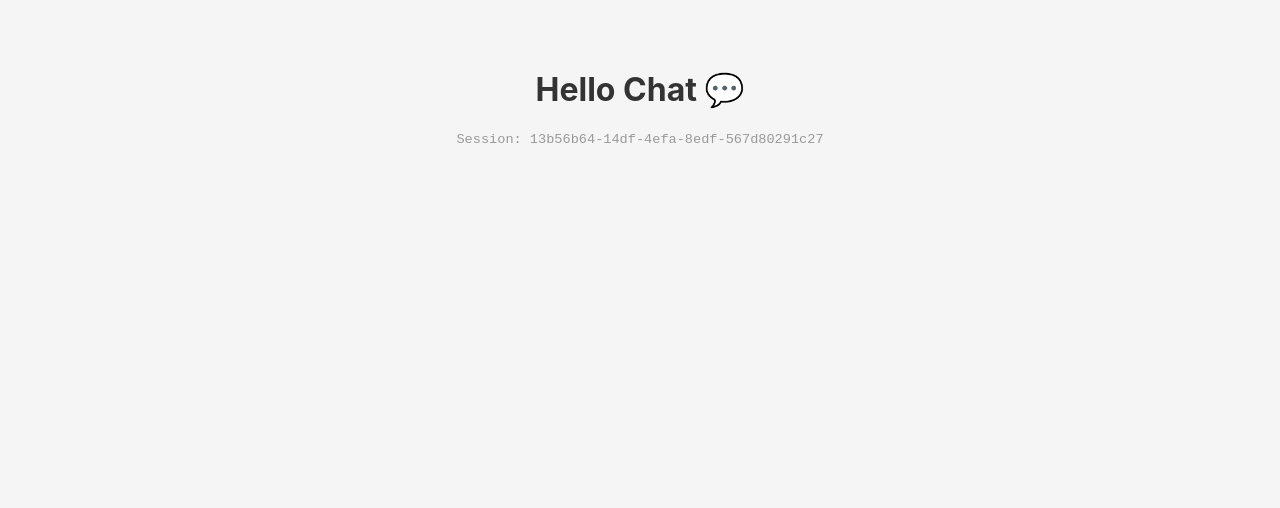
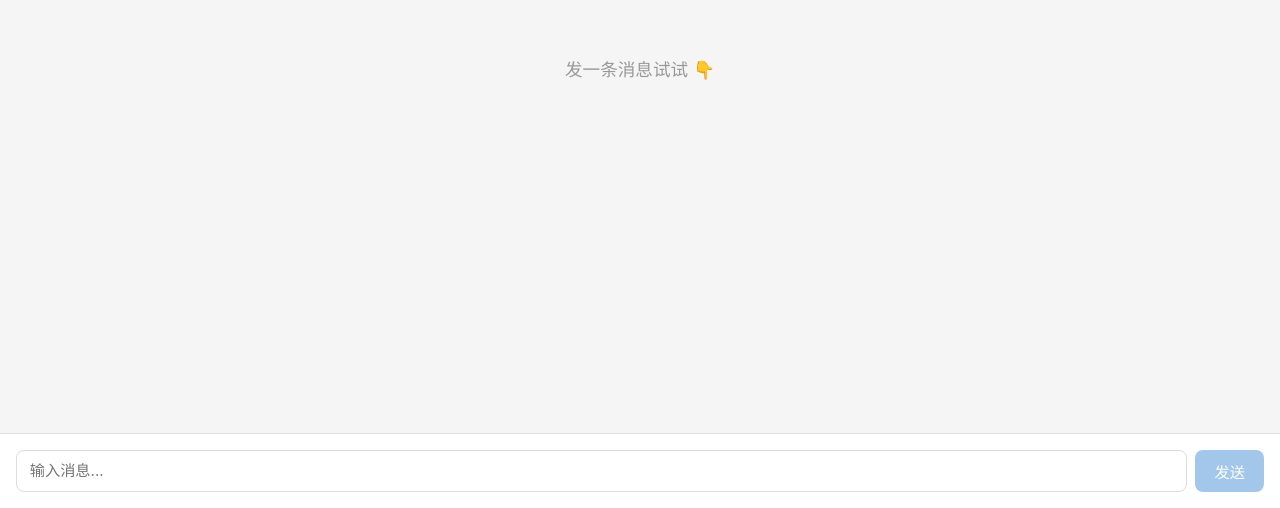
Before and after one commit to Joan-s-ai-project/frontend-vue3-chatbot, a Vue app: page / in a window 1280 px wide. Shown: the part 292-800 px from the top of the page. Built offline with nearby package versions, Linux system fonts and the light colour scheme.

Commit message:
Step 2 — ChatInput 组件 + 非流式发送

```diff
--- a/src/App.vue
+++ b/src/App.vue
@@ -1,13 +1,39 @@
 <script setup lang="ts">
-import { sessionId } from '@/services/chat'
+import { ref } from 'vue'
+import { sendMessage } from '@/services/chat'
+import ChatInput from '@/components/ChatInput.vue'
 
-console.log('[App] Chat session:', sessionId)
+const reply = ref('')
+const loading = ref(false)
+
+async function handleSend(message: string) {
+  console.log('[App] 发送:', message)
+  loading.value = true
+  reply.value = ''
+
+  try {
+    const result = await sendMessage(message)
+    console.log('[App] 收到回复:', result)
+    reply.value = result.content
+  } catch (err: any) {
+    console.error('[App] 错误:', err.message)
+    reply.value = `❌ ${err.message}`
+  } finally {
+    loading.value = false
+  }
+}
 </script>
 
 <template>
   <div id="app">
-    <h1>Hello Chat 💬</h1>
-    <p>Session: {{ sessionId }}</p>
+    <div class="chat-area">
+      <div class="reply-box" v-if="reply || loading">
+        <p v-if="loading" class="loading">AI 思考中...</p>
+        <p v-else>{{ reply }}</p>
+      </div>
+      <p v-else class="placeholder">发一条消息试试 👇</p>
+    </div>
+    <ChatInput @send="handleSend" />
   </div>
 </template>
 
@@ -27,19 +53,39 @@ body {
 #app {
   display: flex;
   flex-direction: column;
+  height: 100vh;
+}
+
+.chat-area {
+  flex: 1;
+  display: flex;
   align-items: center;
   justify-content: center;
-  height: 100vh;
-  gap: 1rem;
+  padding: 2rem;
 }
 
-h1 {
-  font-size: 2rem;
+.placeholder {
+  color: #999;
+  font-size: 1.1rem;
 }
 
-p {
+.reply-box {
+  max-width: 600px;
+  padding: 1rem 1.5rem;
+  background: #fff;
+  border-radius: 12px;
+  box-shadow: 0 1px 3px rgba(0,0,0,0.1);
+  line-height: 1.6;
+  white-space: pre-wrap;
+}
+
+.loading {
   color: #999;
-  font-size: 0.85rem;
-  font-family: monospace;
+  animation: pulse 1.5s infinite;
+}
+
+@keyframes pulse {
+  0%, 100% { opacity: 1; }
+  50% { opacity: 0.4; }
 }
 </style>
--- /dev/null
+++ b/src/components/ChatInput.vue
@@ -0,0 +1,87 @@
+<script setup lang="ts">
+import { ref } from 'vue'
+
+const emit = defineEmits<{
+  send: [message: string]
+}>()
+
+const input = ref('')
+const composing = ref(false)  // 手动追踪输入法组合状态
+
+function handleSend() {
+  const text = input.value.trim()
+  if (!text) return
+  emit('send', text)
+  input.value = ''
+}
+
+function handleKeydown(e: KeyboardEvent) {
+  // 双重保险：e.isComposing + 手动追踪
+  if (e.key === 'Enter' && !e.shiftKey && !e.isComposing && !composing.value) {
+    e.preventDefault()
+    handleSend()
+  }
+}
+</script>
+
+<template>
+  <div class="chat-input">
+    <textarea
+      v-model="input"
+      placeholder="输入消息..."
+      @keydown="handleKeydown"
+      @compositionstart="composing = true"
+      @compositionend="composing = false"
+      rows="1"
+    />
+    <button @click="handleSend" :disabled="!input.trim()">
+      发送
+    </button>
+  </div>
+</template>
+
+<style scoped>
+.chat-input {
+  display: flex;
+  gap: 0.5rem;
+  padding: 1rem;
+  border-top: 1px solid #e0e0e0;
+  background: #fff;
+}
+
+textarea {
+  flex: 1;
+  padding: 0.6rem 0.8rem;
+  border: 1px solid #ddd;
+  border-radius: 8px;
+  font-size: 0.95rem;
+  font-family: inherit;
+  resize: none;
+  outline: none;
+  line-height: 1.4;
+}
+
+textarea:focus {
+  border-color: #4a90d9;
+}
+
+button {
+  padding: 0.6rem 1.2rem;
+  background: #4a90d9;
+  color: #fff;
+  border: none;
+  border-radius: 8px;
+  font-size: 0.95rem;
+  cursor: pointer;
+  white-space: nowrap;
+}
+
+button:hover:not(:disabled) {
+  background: #357abd;
+}
+
+button:disabled {
+  opacity: 0.5;
+  cursor: not-allowed;
+}
+</style>
```
Also changed, not shown: src/components/MessageBubble.vue (added, +57 -0 lines), src/components/MessageList.vue (added, +49 -0 lines).
